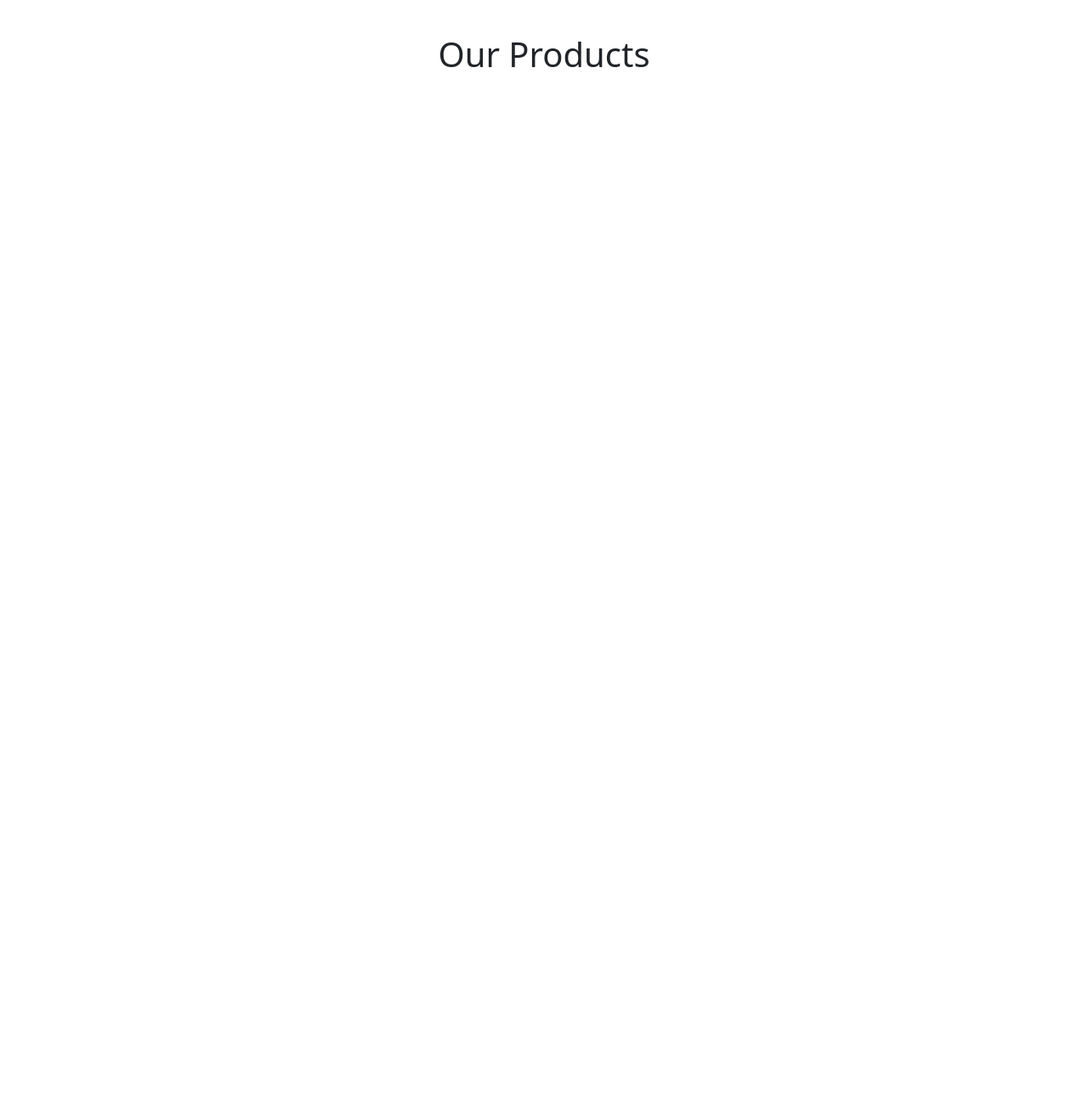
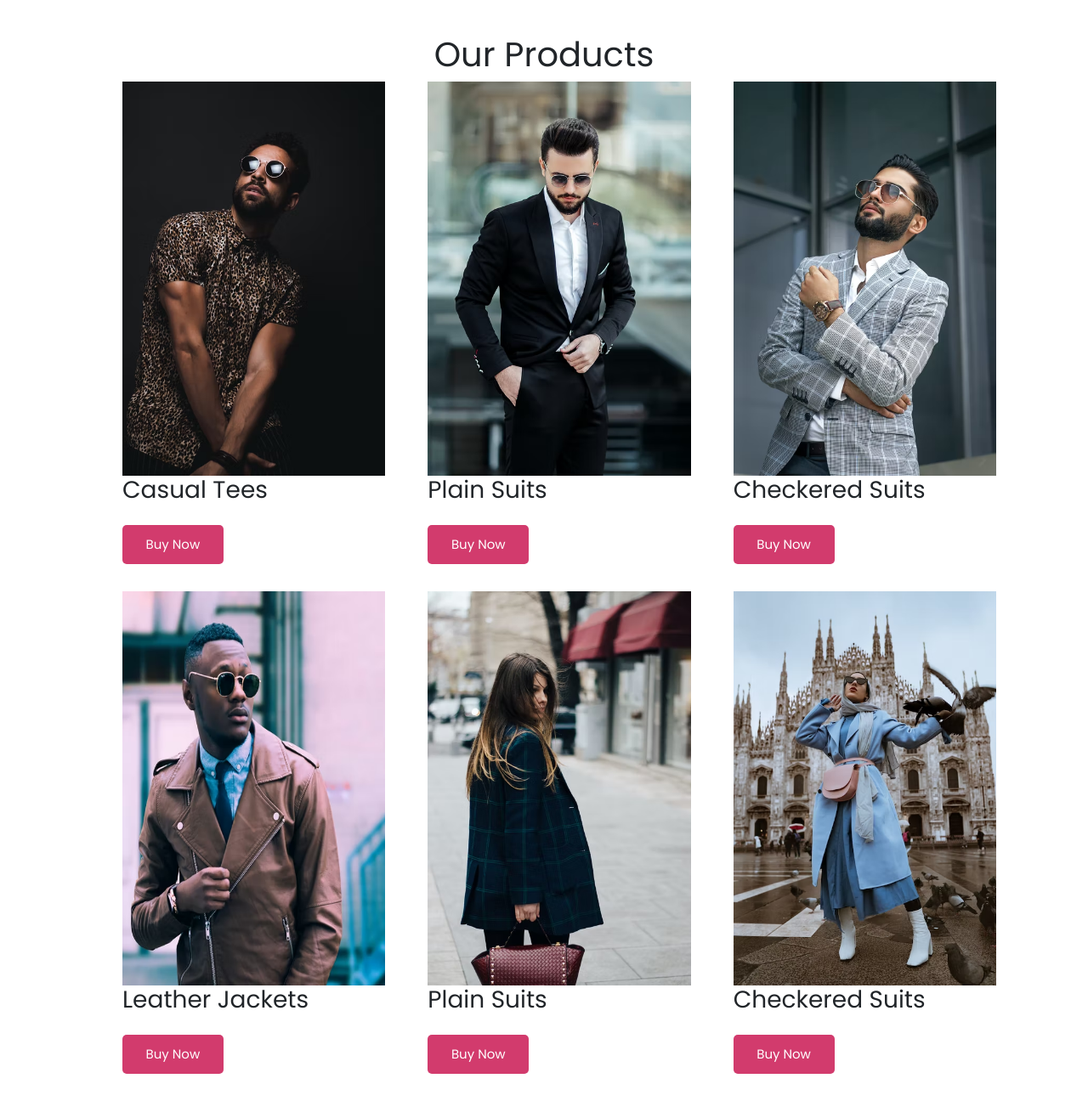
Before and after one commit to manaboy-07/TechWiz.Panda, a plain HTML site: page TestFolder/temi/index.html in a window 1280 px wide. Shown: the whole page at 85% size. Before the commit the page ends 800 px from the top, so only its background shows below. Drawn offline with nearby package versions, Linux system fonts and the light colour scheme.

Commit message:
ive finished my part
ive done the products section

```diff
--- a/TestFolder/temi/index.html
+++ b/TestFolder/temi/index.html
@@ -5,8 +5,8 @@
     <meta http-equiv="X-UA-Compatible" content="IE=edge">
     <meta name="viewport" content="width=device-width, initial-scale=1.0">
     <link href="https://unpkg.com/aos@2.3.1/dist/aos.css" rel="stylesheet">
+    <script src="https://unpkg.com/aos@2.3.1/dist/aos.js"></script>
     <link rel="stylesheet" href="https://cdn.jsdelivr.net/npm/bootstrap@5.2.0/dist/css/bootstrap.min.css" integrity="sha384-gH2yIJqKdNHPEq0n4Mqa/HGKIhSkIHeL5AyhkYV8i59U5AR6csBvApHHNl/vI1Bx" crossorigin="anonymous">
-    <script src="https://unpkg.com/aos@2.3.1/dist/aos.js"></script>
     <link rel="stylesheet" href="temiStyle.css">
     <title>Document</title>
 </head>
@@ -18,9 +18,55 @@
   <div class="content">
     <div class="container">
         <div class="row">
-
+            <div class="col-lg-4 pic">
+                <div class="item" data-aos="fade-right"  data-aos-duration="1500">
+                    <a href=""><img class="img-responsive" src="../../images/images9.jpg" alt=""></a>
+                    <h3>Casual Tees</h3>
+                </div>
+                <button class="productBtn-1">Buy Now</button>
+            </div>
+            <div class="col-lg-4 pic">
+                <div class="item" data-aos="fade-up"  data-aos-duration="1500">
+                    <a href=""><img class="img-responsive" src="../../images/images7.jpg" alt=""></a>
+                    <h3>Plain Suits</h3>
+                </div>
+                <button class="productBtn-1">Buy Now</button>
+            </div>
+            <div class="col-lg-4 pic" data-aos="fade-left"  data-aos-duration="1500">
+                <div class="item">
+                    <a href=""><img class="img-responsive" src="../../images/images8.jpg" alt=""></a>
+                    <h3>Checkered Suits</h3>
+                </div>
+                    <button class="productBtn-1">Buy Now</button>
+            </div>
+        </div>
+        <div class="row">
+            <div class="col-lg-4 pic">
+                <div class="item " data-aos="fade-right"  data-aos-duration="1500">
+                    <a href=""><img class="img-responsive" src="../../images/images5.jpg" width="309.33px"></a>
+                    <h3>Leather Jackets</h3>
+                </div>
+                <button class="productBtn-1">Buy Now</button>
+            </div>
+            <div class="col-lg-4 pic">
+                <div class="item" data-aos="fade-up"  data-aos-duration="1500">
+                    <a href=""><img class="img-responsive" src="../../images/images6.jpg" width="309.33px"></a>
+                    <h3>Plain Suits</h3>
+                </div>
+                <button class="productBtn-1">Buy Now</button>
+            </div>
+            <div class="col-lg-4 pic" data-aos="fade-left"  data-aos-duration="1500">
+                <div class="item">
+                    <a href=""><img class="img-responsive" src="../../images/images3.jpg" alt=""></a>
+                    <h3>Checkered Suits</h3>
+                </div>
+                    <button class="productBtn-1">Buy Now</button>
+            </div>
         </div>
     </div>
   </div>
 </body>
+<script>
+     AOS.init();
+</script>
 </html>
--- a/TestFolder/temi/temiStyle.css
+++ b/TestFolder/temi/temiStyle.css
@@ -44,6 +44,66 @@
     padding: 0;
     box-sizing: border-box;
 }
+body{
+    overflow-x: hidden;
+}
+p,
+h1,
+h2,
+h3,
+h4,
+div {
+  font-family: "Poppins", sans-serif;
+}
+img{
+    height: 29rem;
+    transition: all .4s;
+}
+img:hover{
+    transform: scale(1.02,1.02);
+}
 .title{
     padding-top: 2.5rem;
 }
+.row{
+    margin-left: 50px;
+}
+.pic{
+    padding-bottom: 2rem;
+}
+.productBtn-1{
+    margin-top: 1rem;
+    font-size: 15px;
+    line-height: 4px;
+    text-align: center;
+    height: 2.9rem;
+    width: 7.43rem;
+    border: 1px solid transparent;
+    font-family: 'Poppins',sans-serif;
+    border-radius: 5px;
+    padding: 8px;
+    transition: 0.3s all;
+    background-color: rgb(210, 59, 109);
+    color: white;
+}
+.productBtn-1:hover{
+    color: rgb(210, 59, 109);
+    background-color: white;
+    transform:scale(1.2,1.2);
+    border: 1px solid black;
+}
+@media (min-width:991px) and (max-width:1199px){
+    img{
+        width: 90%;
+    }
+}
+@media (min-width:767px) and (max-width:991px){
+    .pic{
+        margin-left: 110px;
+    }
+}
+@media (min-width:481px) and (max-width:767px){
+    .pic{
+        margin-left: 55px;
+    }
+}
```
